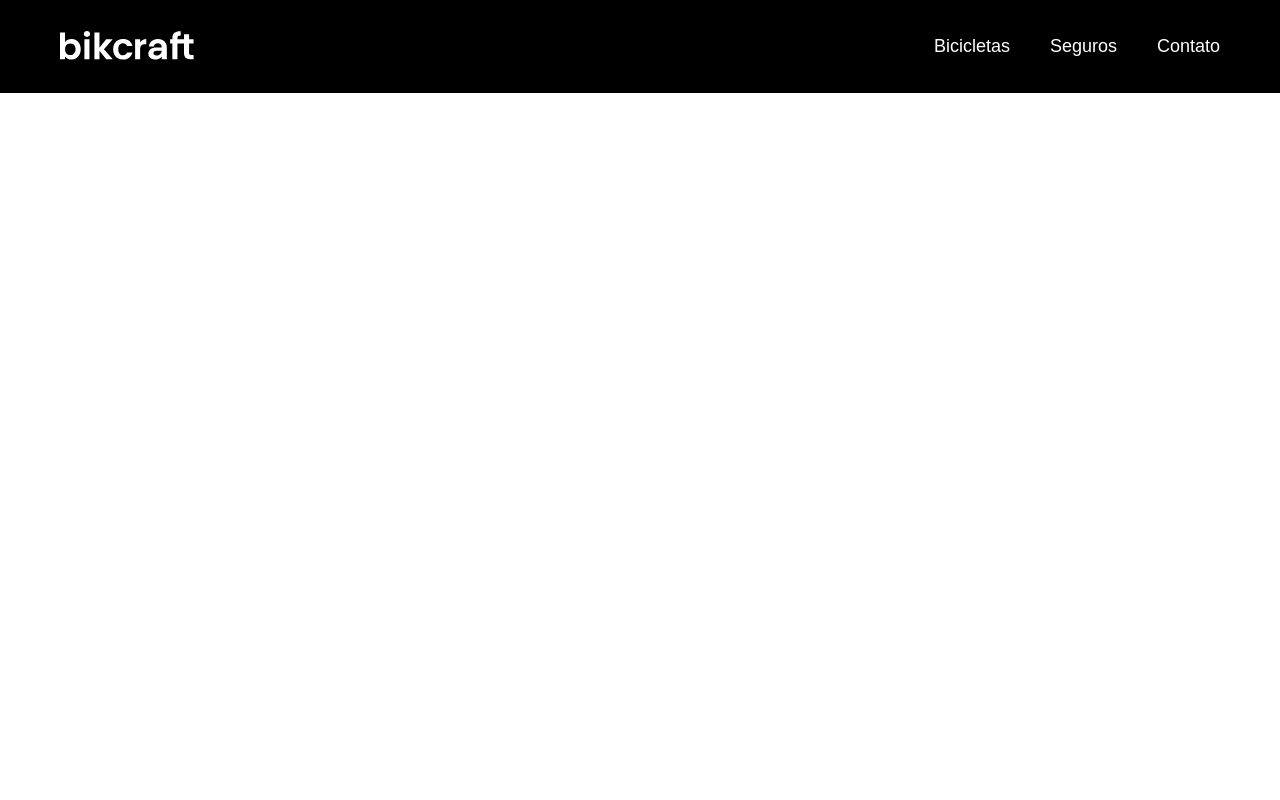
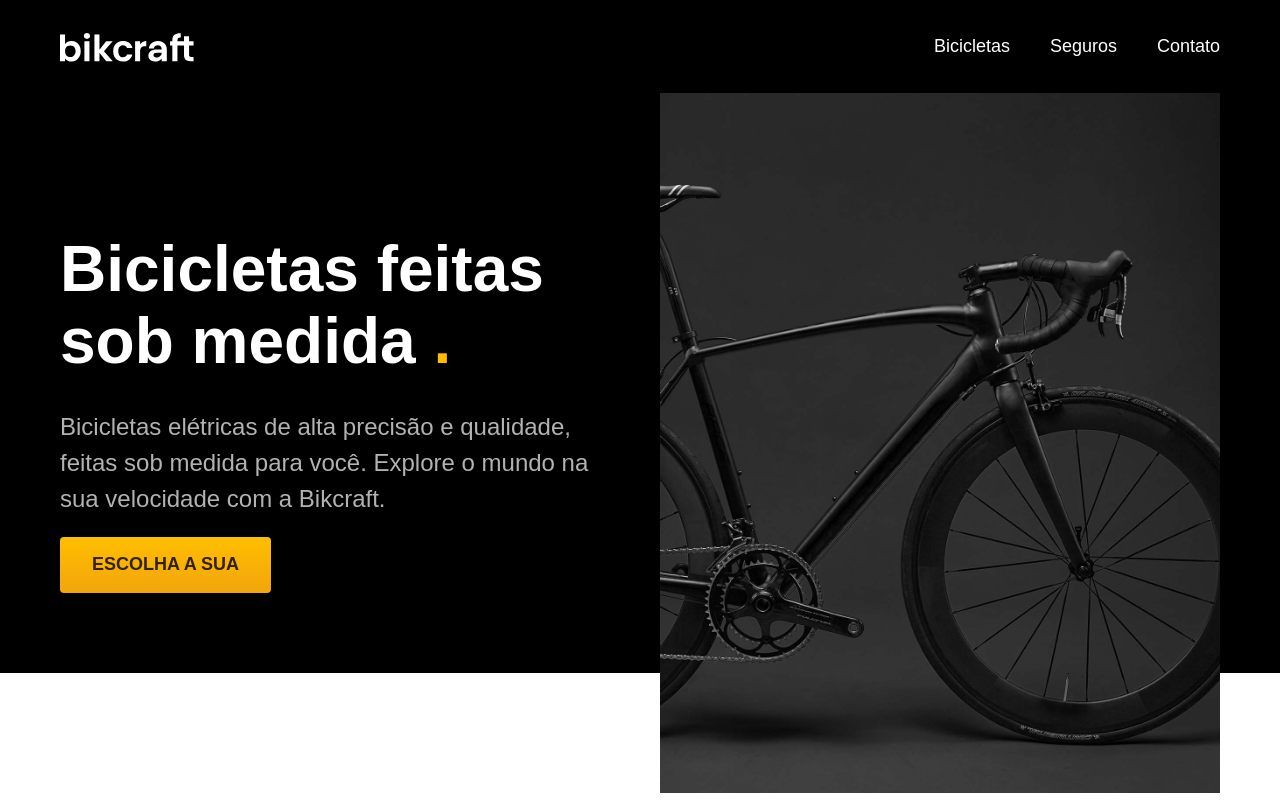
Before and after one commit to Piresssss/ecommerce-bikes, a plain HTML site: page index.html in a window 1280 px wide. Drawn offline with Linux system fonts and the light colour scheme.

Commit message:
Finalizando div introdução

```diff
--- a/css/style.css
+++ b/css/style.css
@@ -4,13 +4,24 @@ body {
 }
 
 ul {
-  margin: 0px;
   padding: 0px;
   list-style: none;
 }
 
 a {
   text-decoration: none;
+  color: inherit;
+}
+
+img {
+  max-width: 100%;
+  display: block;
+}
+
+h1,
+ul,
+p {
+  margin: 0px;
 }
 
 .header-bg {
@@ -88,3 +99,65 @@ a {
     background: #2e2e2e;
   }
 }
+
+.introducao-bg {
+  background: #000000;
+  color: #ffffff;
+  box-shadow: inset 0 -120px #ffffff;
+}
+
+.introducao {
+  display: grid;
+  grid-template-columns: 1fr 1fr;
+  gap: 0px 40px;
+  box-sizing: border-box;
+  max-width: 1200px;
+  padding-left: 20px;
+  padding-right: 20px;
+  margin-left: auto;
+  margin-right: auto;
+}
+
+.introducao-conteudo {
+  align-self: end;
+  padding-bottom: 200px;
+}
+
+.introducao img {
+  height: 100%;
+  object-fit: cover;
+}
+
+.introducao h1 {
+  margin-bottom: 32px;
+  font-size: 64px;
+  line-height: 1.125;
+}
+
+.introducao h1 span {
+  color: #ffbb00;
+}
+
+.introducao p {
+  margin-bottom: 20px;
+  font-size: 24px;
+  line-height: 1.5;
+  color: #b2b2b2;
+}
+
+.introducao a {
+  display: inline-block;
+  padding: 16px 32px;
+  background: linear-gradient(#ffbf00, #f2a50c);
+  border-radius: 4px;
+  box-shadow: 0 1px 2px rgb(0, 0, 0, 0.1);
+  text-transform: uppercase;
+  color: #332200;
+  font-size: 18px;
+  line-height: 1.33;
+  font-weight: bold;
+}
+
+.introducao a:hover {
+  background: linear-gradient(#ffb60d, #e59317);
+}
--- a/index.html
+++ b/index.html
@@ -15,21 +15,33 @@
 <body>
 
     <header class="header-bg">
-
         <div class="header">
             <a href="./">
                 <img src="./img/bikcraft.svg" alt="Bikcraft">
             </a>
             <nav aria-label="primaria">
                 <ul class="header-menu">
-                    <li><a href="./bicicletas.html"">Bicicletas</a></li>
-                    <li><a href=" ./seguros.html"">Seguros</a></li>
-                    <li><a href="./contato.html"">Contato</a></li>
+                    <li><a href="./bicicletas.html">Bicicletas</a></li>
+                    <li><a href="./seguros.html">Seguros</a></li>
+                    <li><a href="./contato.html">Contato</a></li>
                 </ul>
             </nav>
         </div>
+    </header>
 
-    </header>
+    <main class="introducao-bg">
+        <div class="introducao">
+            <div class="introducao-conteudo">
+                <h1>Bicicletas feitas sob medida <span>.</span></h1>
+                <p>Bicicletas elétricas de alta precisão e qualidade, feitas sob medida para você. Explore o mundo na sua velocidade com a Bikcraft.</p>
+                <a href="./bicicletas.html">Escolha a sua</a>
+            </div>
+            <div>
+                <img src="./img/fotos/introducao.jpg" alt="Bicicleta elétrica preta">
+            </div>
+        </div>
+
+    </main>
 
 </body>
 
```
